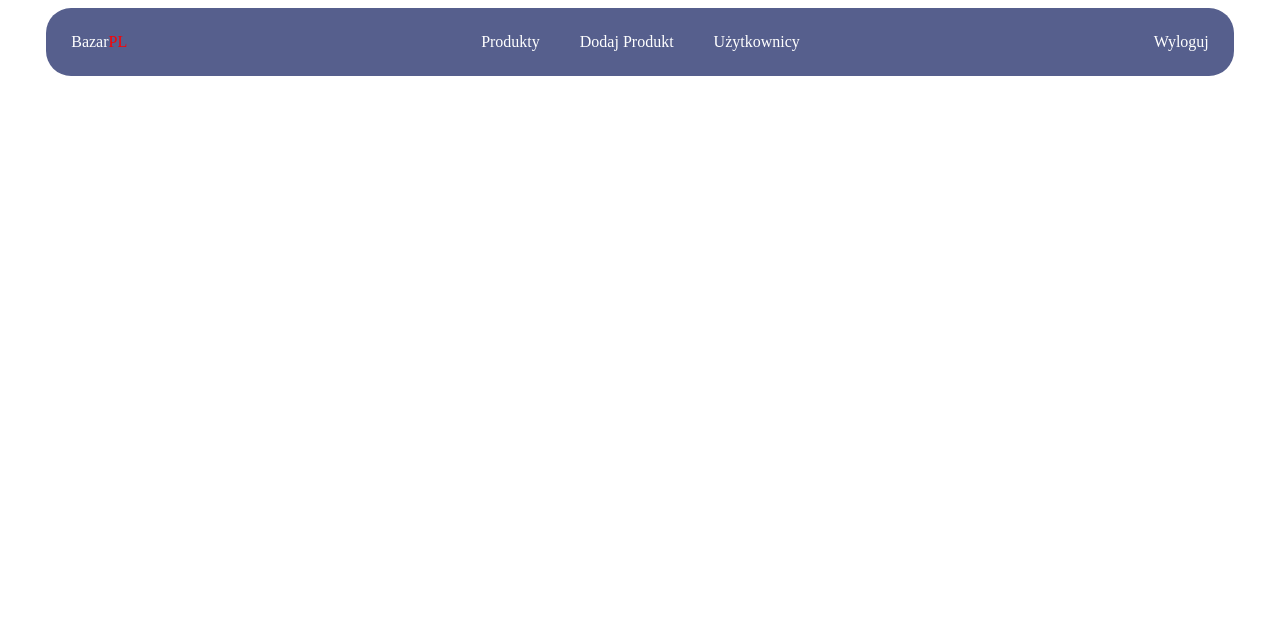
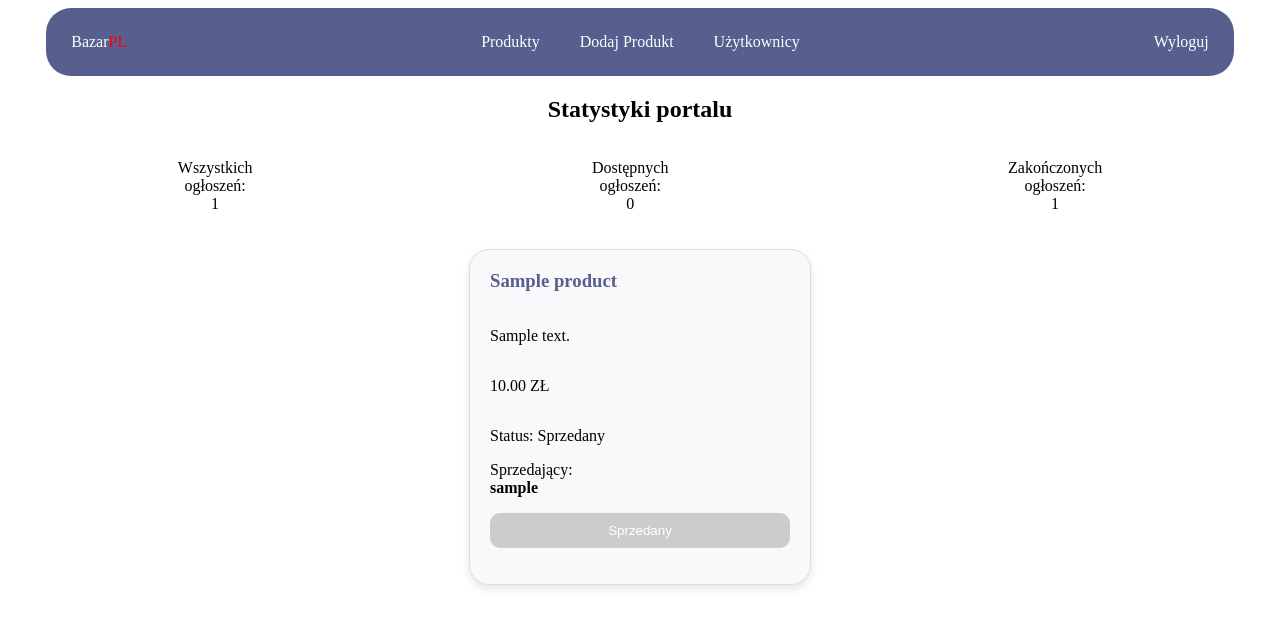
Before and after one commit to piccowaty/marketplace, a PHP site: page / in a window 1280 px wide. Shown: the top 628 px of the page. Run offline with PHP 8.4, Linux system fonts and the light colour scheme; the visitor is signed in with stand-in values (Sample User, id 1); tables that the repository leaves empty hold one stand-in row (values such as "Sample post").

Commit message:
added last function of buying

```diff
--- a/index.php
+++ b/index.php
@@ -18,5 +18,59 @@
             <a href="logout.php">Wyloguj</a>
         </section>
     </header>
+    <main>
+        <h2>Statystyki portalu</h2>
+        <section class='statistics'>
+
+            <?php
+                session_start();
+                $con = mysqli_connect('localhost','root','','marketplace');
+                $query_all = "Select count(id) from products";
+                $result_all = mysqli_query($con,$query_all);
+                while($row_all = mysqli_fetch_row($result_all)){
+                    echo "<p>Wszystkich <br> ogłoszeń: <br>".$row_all[0]."</p>";
+                }
+                $query_available = "Select count(id) from products where status = 'dostepny'";
+                $result_available = mysqli_query($con,$query_available);
+                while($row_available = mysqli_fetch_row($result_available)){
+                    echo "<p>Dostępnych <br> ogłoszeń: <br>".$row_available[0]."</p>";
+                }
+                $query_sold = "Select count(id) from products where status = 'sprzedany'";
+                $result_sold = mysqli_query($con,$query_sold);
+                while($row_sold = mysqli_fetch_row($result_sold)){
+                    echo "<p>Zakończonych <br> ogłoszeń: <br>".$row_sold[0]."</p>";
+                }
+            ?>
+        </section>
+        <section class='product_list'>
+            <?php
+                $id_user = $_SESSION['login'];
+                // Łączymy tabelę produktów z tabelą użytkowników
+                $query_list_products = "select products.*, users.login from products join users on products.user_id = users.id";
+                $result_list_products = mysqli_query($con, $query_list_products);
+
+                while($a = mysqli_fetch_assoc($result_list_products)){
+                    echo "<div>";
+                    echo "<h3>".$a['name']."</h3>";
+                    echo "<p>".$a['description']."</p>";
+                    echo "<p>".$a['price']." ZŁ</p>";
+                    echo "<p>Status: ".$a['status']."</p>";
+                    echo "Sprzedający: <b>".$a['login']."</b>"; // Teraz wyświetli login!
+
+                    if($_SESSION['login'] == $a['user_id']){
+                        echo "<p>Twój produkt</p>";
+                        echo "<input type='button' value='Twój produkt' disabled>";
+                    }
+                    else if($a['status'] == 'Sprzedany'){
+                        echo "<p><input type='button' value='Sprzedany' disabled></p>";
+                    }
+                    else{
+                        echo "<p><a href='buy_process.php?id=".$a['id']."'><input type='button' value='Kup teraz'></a></p>";
+                    }
+                    echo "</div>";
+                }
+            ?>
+        </section>
+    </main>
 </body>
 </html>
--- a/login.php
+++ b/login.php
@@ -1,6 +1,5 @@
 <?php
     session_start();
-    $_SESSION['login'] = "";
     $con = mysqli_connect('localhost','root','','marketplace');
     echo $_SESSION['login'];
 
--- a/style.css
+++ b/style.css
@@ -55,3 +55,61 @@ form a{
 .add_product form input{
     margin: 10px;
 }
+main h2{
+    text-align: center;
+}
+.statistics{
+    display: flex;
+    flex-direction: row;
+    justify-content: space-around;
+    text-align: center;
+}
+/* Kontener dla całej listy produktów */
+.product_list {
+    display: flex;
+    flex-wrap: wrap;       /* Pozwala bloczkom przechodzić do nowej linii */
+    justify-content: center; /* Wyśrodkowuje bloczki */
+    gap: 20px;            /* Robi równe odstępy między bloczkami */
+    padding: 20px;
+    width: 90%;
+    margin: 0 auto;
+}
+
+/* Pojedynczy bloczek produktu */
+.product_list div {
+    width: 300px;
+    background-color: #f9f9fb;
+    padding: 20px;
+    border: 1px solid #ddd; /* Delikatniejsza ramka */
+    border-radius: 20px;
+    display: flex;
+    flex-direction: column;  /* Elementy wewnątrz jeden pod drugim */
+    justify-content: space-between; /* Przycisk zawsze na dole */
+    box-shadow: 0 4px 8px rgba(0,0,0,0.1); /* Delikatny cień */
+    transition: transform 0.2s; /* Efekt po najechaniu */
+}
+
+.product_list div:hover {
+    transform: translateY(-5px); /* Bloczek lekko się unosi po najechaniu */
+}
+
+/* Stylowanie przycisków wewnątrz produktów */
+.product_list input[type=button] {
+    width: 100%;
+    padding: 10px;
+    border-radius: 10px;
+    border: none;
+    background-color: #565f8d;
+    color: white;
+    cursor: pointer;
+}
+
+.product_list input[type=button]:disabled {
+    background-color: #ccc;
+    cursor: not-allowed;
+}
+
+.product_list h3 {
+    margin-top: 0;
+    color: #565f8d;
+}
```
Also changed, not shown: buy_process.php (added, +19 -0 lines).
